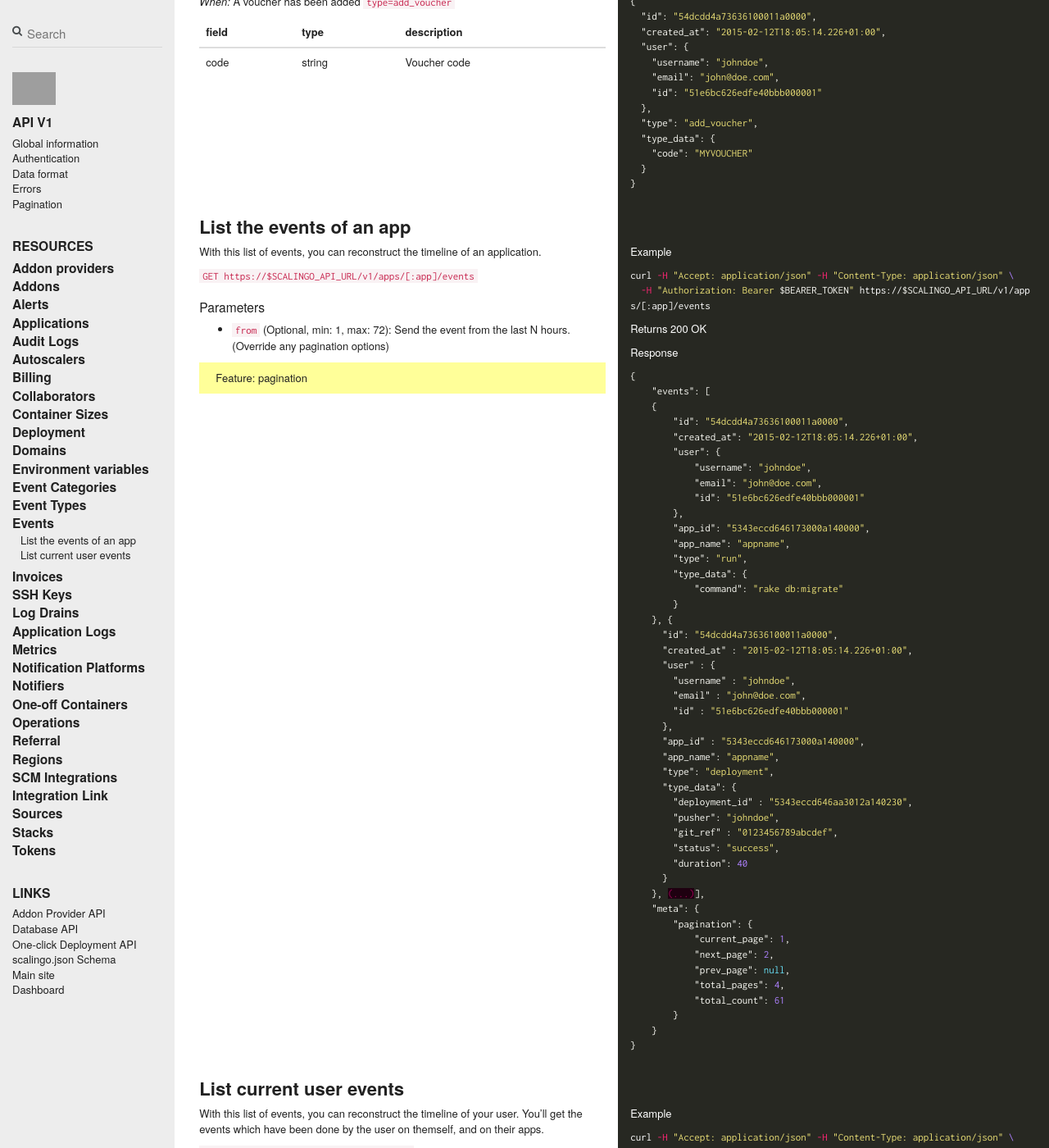
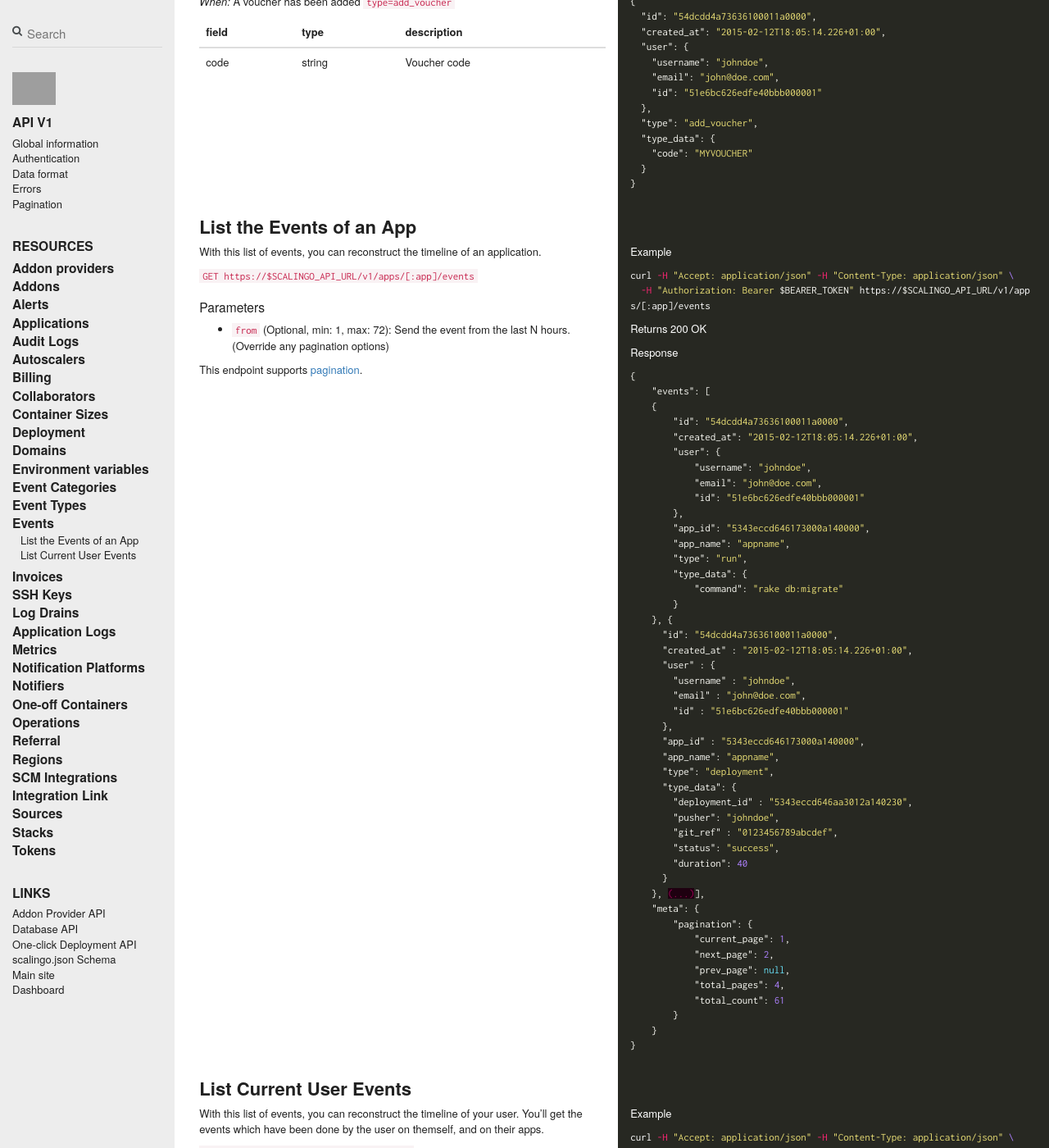
Before and after one commit to jdauphant/developers-documentation, a Jekyll site: the page built from _scalingo_api/events.md, in a window 1280 px wide and 1400 px high, scrolled down 8856 px. Shown: the whole window at 82% size. Built offline with Jekyll 4.4.1, drawn with Linux system fonts in a browser that asks for light colours; nearby versions of some CDN libraries; comment, search, counter and statistics services are not loaded; grey boxes are pictures that could not be loaded.

Commit message:
Better display of the pagination notice when endpoint supports pagination

```diff
--- a/_scalingo_api/events.md
+++ b/_scalingo_api/events.md
@@ -963,7 +963,7 @@ Example object:
 
 --- row ---
 
-## List the events of an app
+## List the Events of an App
 
 --- row ---
 
@@ -975,7 +975,7 @@ With this list of events, you can reconstruct the timeline of an application.
 
 * `from` (Optional, min: 1, max: 72): Send the event from the last N hours. (Override any pagination options)
 
-> Feature: pagination
+This endpoint supports <a href="/#pagination">pagination</a>.
 
 ||| col |||
 
@@ -1040,7 +1040,7 @@ Response
 
 --- row ---
 
-## List current user events
+## List Current User Events
 
 --- row ---
 
```
Also changed, not shown: _addon_provider_api/app.md (+1 -1 lines), _scalingo_api/apps.md (+1 -1 lines), _scalingo_api/deployments.md (+1 -1 lines).
